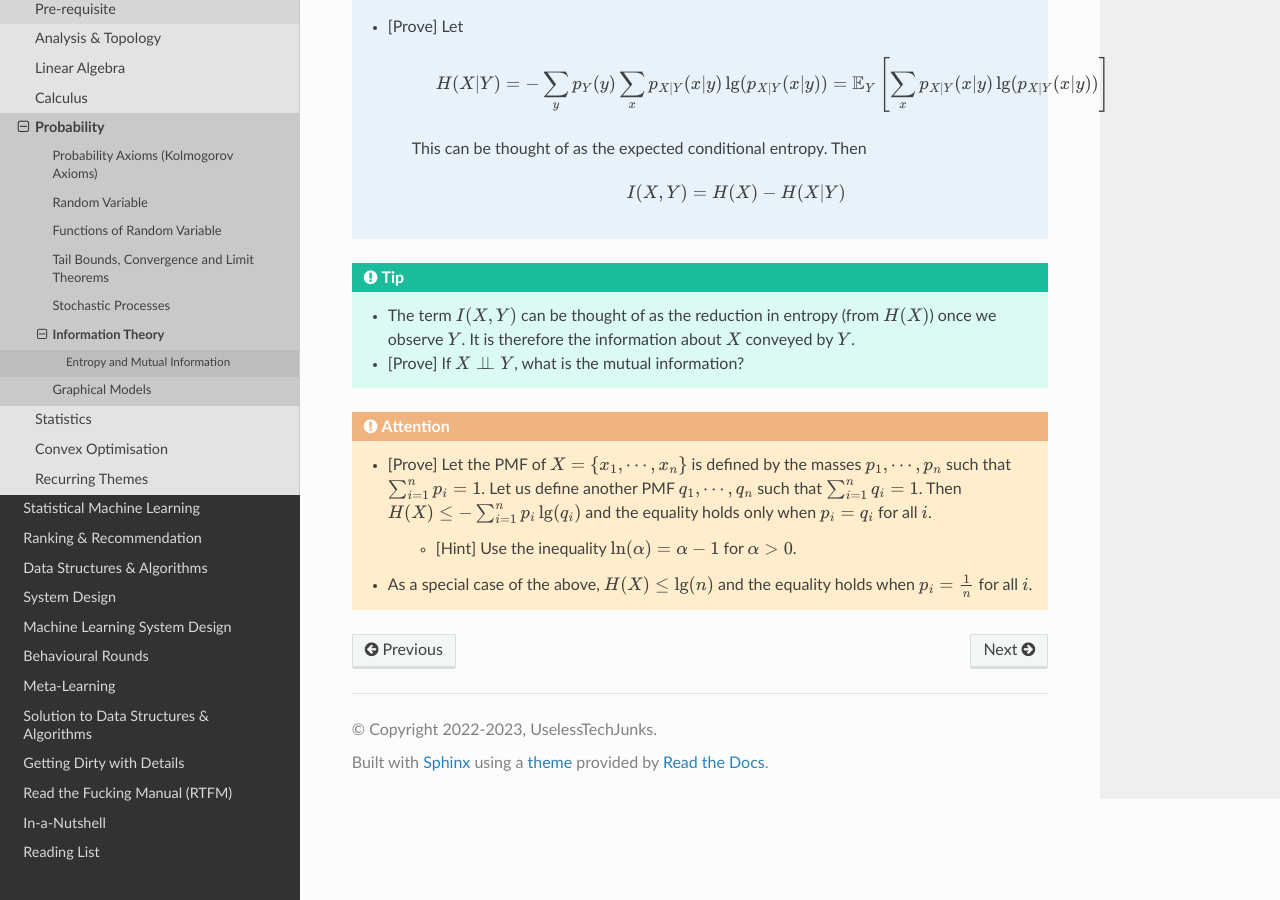
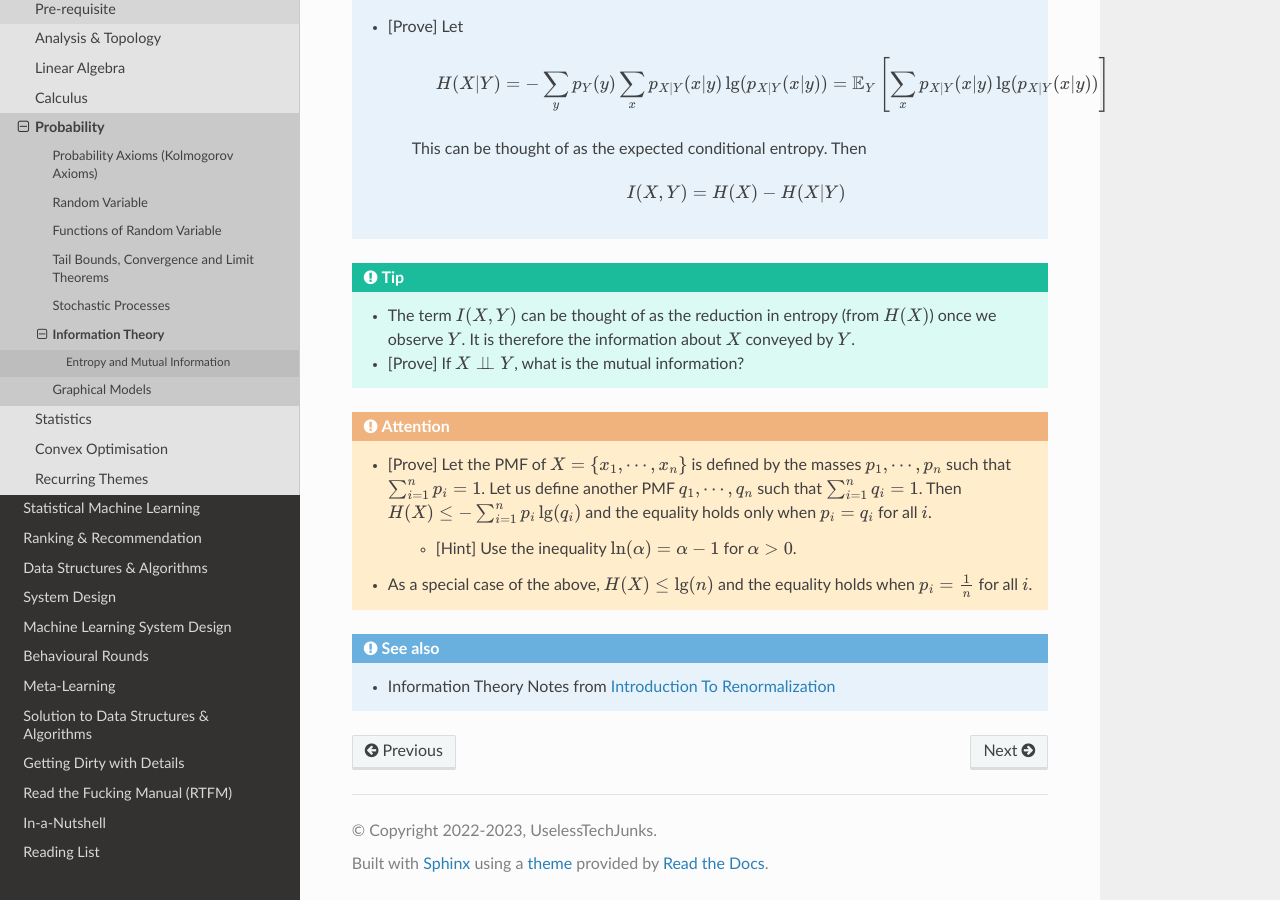
Before and after one commit to uselesstechjunks/leetcode, a Sphinx documentation site: the page built from docs/source/math/prob/info.rst, in a window 1280 px wide and 900 px high, scrolled down 526 px. Built offline with Sphinx 7.4.7 and the Read the Docs theme 2.0.0, drawn with Linux system fonts in a browser that asks for light colours.

Commit message:
Update info.rst

```diff
--- a/docs/source/math/prob/info.rst
+++ b/docs/source/math/prob/info.rst
@@ -32,3 +32,7 @@ Entropy and Mutual Information
 
 		* [Hint] Use the inequality :math:`\ln(\alpha)=\alpha-1` for :math:`\alpha>0`.
 	* As a special case of the above, :math:`H(X)\leq\lg(n)` and the equality holds when :math:`p_i=\frac{1}{n}` for all :math:`i`.
+
+
+.. seealso::
+	* Information Theory Notes from `Introduction To Renormalization <https://www.complexityexplorer.org/courses/67-introduction-to-renormalization/materials>`_
```
